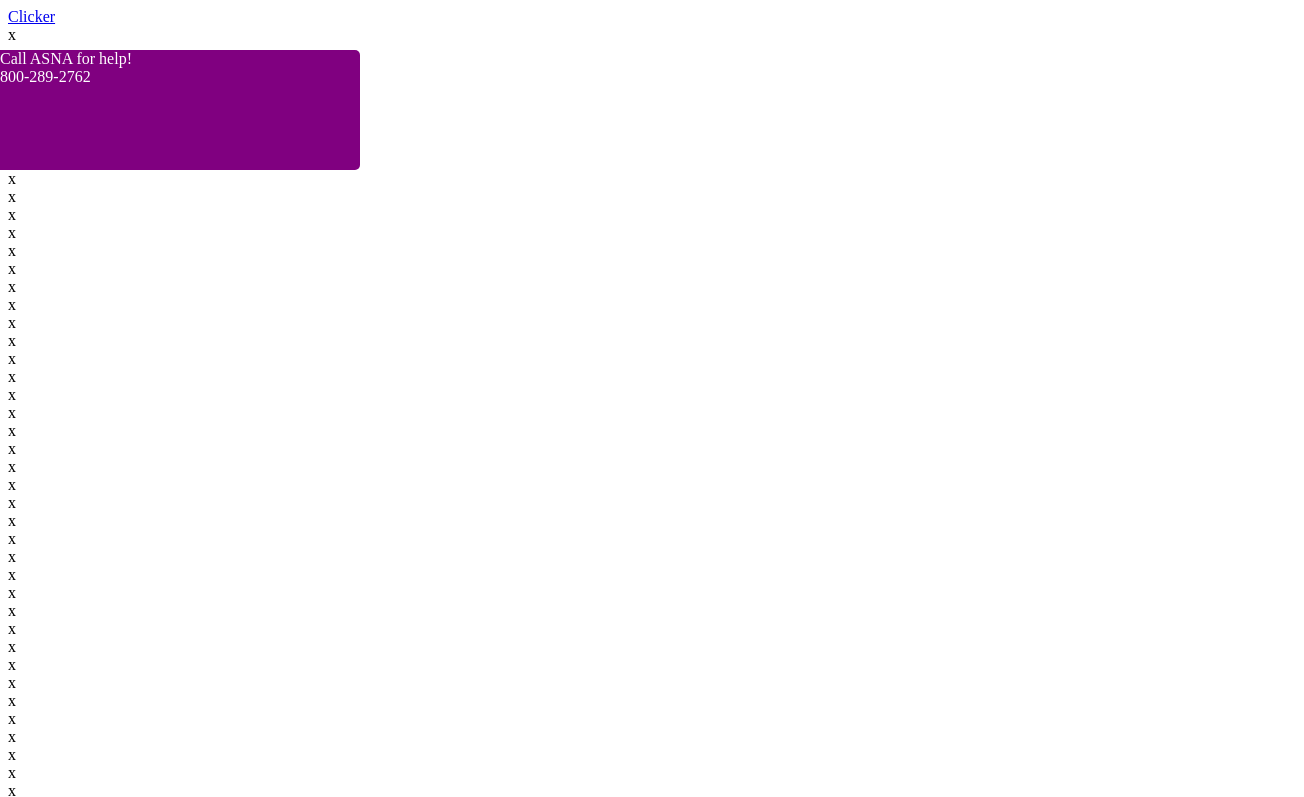
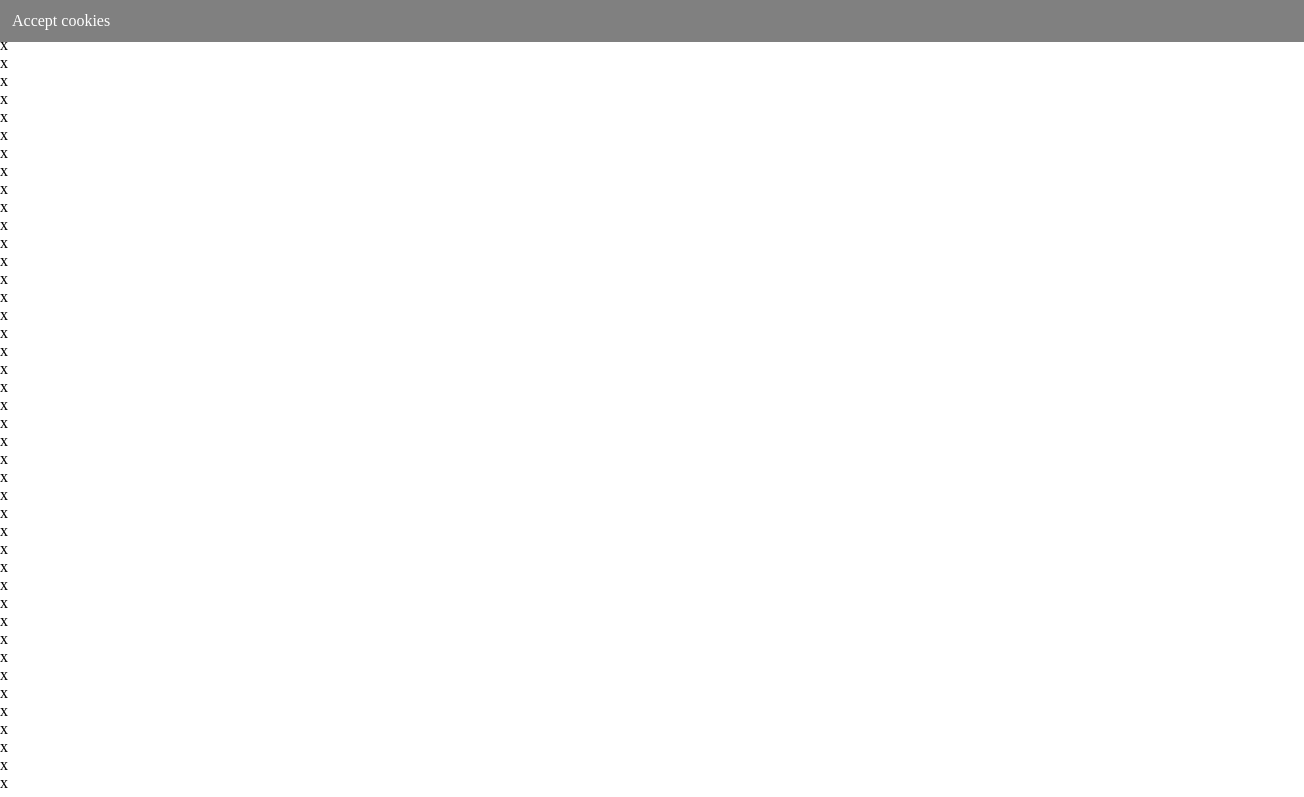
Before and after one commit to rogerpence/FadeInFadeOutElement, a plain HTML site: page index.html in a window 1280 px wide. Both pictures are taken after a click on the link "Clicker". Shown: the top 797 px of the page, 1304 px wide, since content can reach past the window. Drawn offline with Linux system fonts and the light colour scheme.

Commit message:
tweak css

```diff
--- a/index.css
+++ b/index.css
@@ -1,3 +1,7 @@
+body {
+    margin: 0;
+    padding: 0;
+}
 :root {
     --contact-form-width: 360px;
 }
@@ -29,3 +33,28 @@
     transition: 500ms;
     left: 0;
 }
+
+#cookies-msg {
+    position: absolute;
+    max-height: 0;
+    overflow: hidden;
+    transition: 300ms;
+
+    top: 0;
+    left: 0;
+    width: 100%;
+    background-color: gray;
+    color: white;
+    padding-left: 12px;
+    padding-top: 0;
+    padding-right: 12px;
+    padding-bottom: 0;
+}
+
+#cookies-msg.show-fade-away {
+    /* display: block; */
+    transition: 300ms;
+    max-height: 140px;
+    padding-top: 12px;
+    padding-bottom: 12px;
+}
--- a/index.html
+++ b/index.html
@@ -8,6 +8,10 @@
     <link rel="stylesheet" href="index.css">
 </head>
 <body>
+    <div id="cookies-msg" class="accept-cookies">
+        Accept cookies
+    </div>
+
     <a href="#" id="clicker">Clicker</a>
     <div id="purple-box" class="purple-box">
         <div>Call ASNA for help! </div>
--- a/index.js
+++ b/index.js
@@ -3,13 +3,15 @@ class FadeInFadeoutElement {
                 showCSSClass = 'show-fade-away',
                 secondsDurationShown = 10) {
         this.targetElementId = targetElementId;
-        this.contactBox = document.getElementById(this.targetElementId);
+        this.targetElement = document.getElementById(this.targetElementId);
+        if (!this.targetElement) {
+            throw `Target element ${targetElementId} for FadeInFadeOutElement not found.`
+        }
+
         this.secondsDurationShown= secondsDurationShown;
         this.showCSSCLass = 'show-fade-away';
 
-        this.contactBox.addEventListener('click', (e) => {
-            this.hide();
-        });
+        this.targetElement.addEventListener('click', this.hide);
     }
 
     showWithDelay = (secondsBeforeShowing) => {
@@ -19,25 +21,30 @@ class FadeInFadeoutElement {
     }
 
     show = (overrideDuration = this.secondsDurationShown) => {
-        if (this.contactBox.classList.contains(this.showCSSCLass)) {
+        if (this.targetElement.classList.contains(this.showCSSCLass)) {
             return;
         }
 
-        this.contactBox.classList.add(this.showCSSCLass);
-        setTimeout(() => {
-            this.contactBox.classList.remove(this.showCSSCLass);
-        }, overrideDuration * 1000)
+        this.targetElement.classList.add(this.showCSSCLass);
+
+        if (overrideDuration > 0) {
+            setTimeout(() => {
+                this.targetElement.classList.remove(this.showCSSCLass);
+            }, overrideDuration * 1000)
+        }
     }
 
     hide = () => {
-        const contactBox = document.getElementById(this.targetElementId);
-        contactBox.classList.remove(this.showCSSCLass);
+        this.targetElement.removeEventListener('click', this.hide);
+        this.targetElement.classList.remove(this.showCSSCLass);
     }
 }
 
 const clicker = document.getElementById('clicker');
 clicker.addEventListener('click', (e) => {
-    (new FadeInFadeoutElement('purple-box')).show(10);
+    let x = new FadeInFadeoutElement('cookies-msg');
+    x.show(5);
+    // (new FadeInFadeoutElement('purple-box')).show(16);
 });
 
 document.addEventListener('DOMContentLoaded', () => {
```
